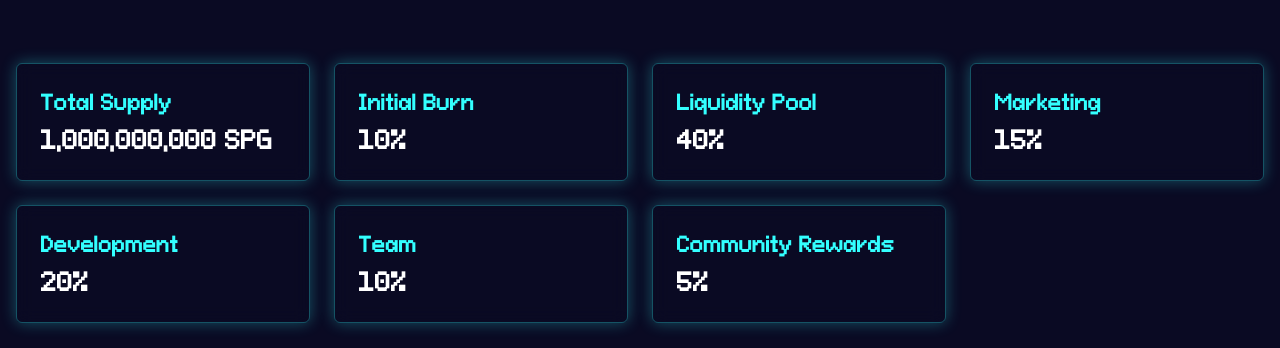
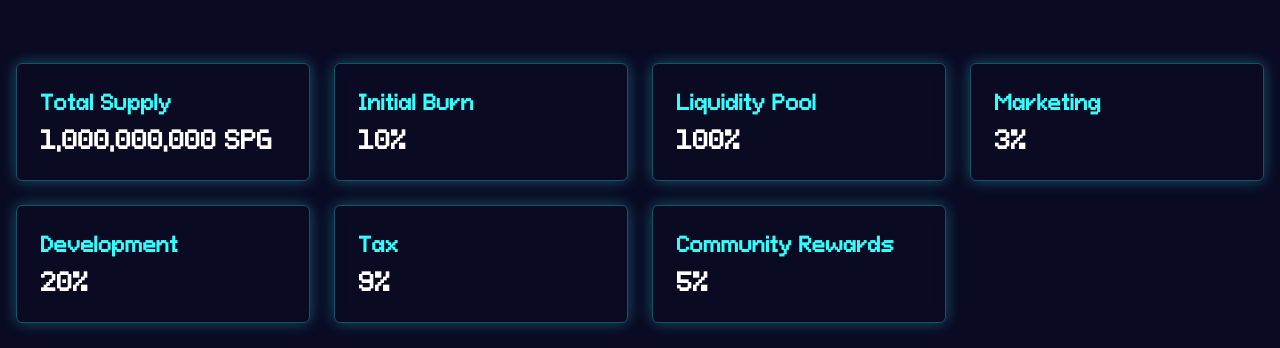
Before and after one commit to noorshanu/SpgUltimate, a React (Vite) app: page / in a window 1280 px wide. Shown: the part 823-1171 px from the top of the page. Built offline with nearby package versions, Linux system fonts and the light colour scheme.

Commit message:
Update Tokenomics.jsx

```diff
--- a/src/components/Tokenomics.jsx
+++ b/src/components/Tokenomics.jsx
@@ -7,10 +7,10 @@ function Tokenomics() {
   const tokenomicsData = [
     { label: 'Total Supply', value: '1,000,000,000 SPG' },
     { label: 'Initial Burn', value: '10%' },
-    { label: 'Liquidity Pool', value: '40%' },
-    { label: 'Marketing', value: '15%' },
+    { label: 'Liquidity Pool', value: '100%' },
+    { label: 'Marketing', value: '3%' },
     { label: 'Development', value: '20%' },
-    { label: 'Team', value: '10%' },
+    { label: 'Tax', value: '9%' },
     { label: 'Community Rewards', value: '5%' },
   ];
 
```
